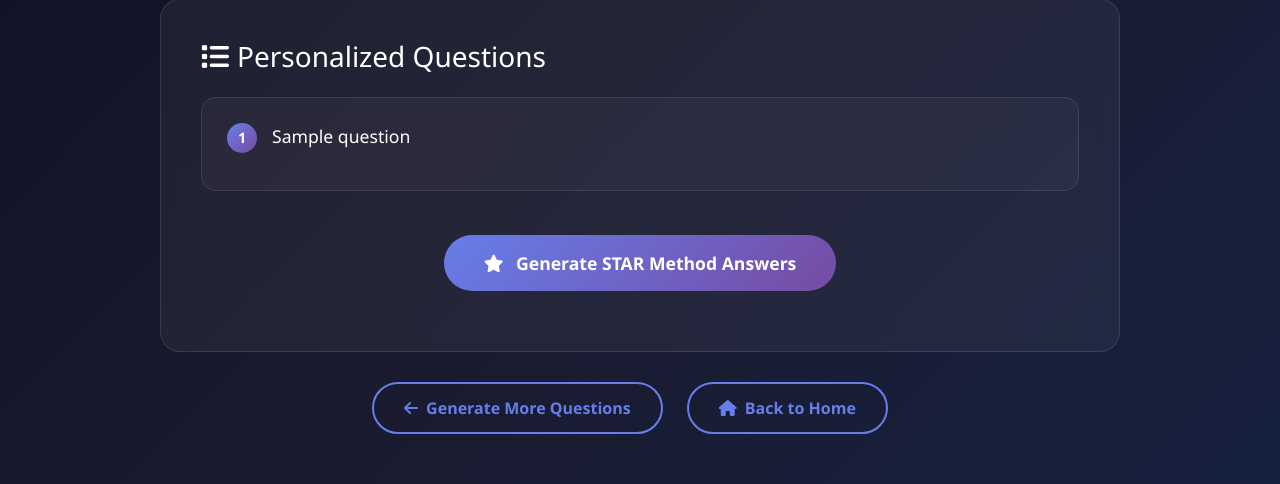
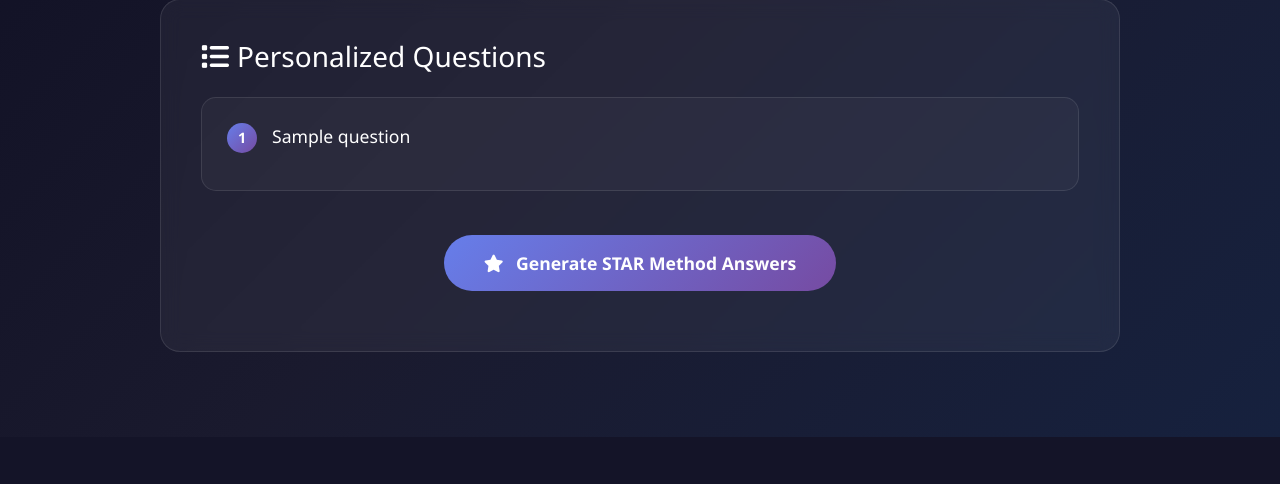
Before and after one commit to Pranjallshinde/CVGuru.Ai, a Flask app: template templates/questions_result.html in a window 1280 px wide. Shown: the part 363-847 px from the top of the page. After the commit the page ends 800 px from the top, so only its background shows below. Run offline with Flask 3, Linux system fonts and the light colour scheme; the template is opened without the code that fills it: most values are stand-ins (such as "Sample title", 1, 10 or a date in 2020).

Commit message:
Update questions_result.html

```diff
--- a/templates/questions_result.html
+++ b/templates/questions_result.html
@@ -249,14 +249,7 @@
             </div>
         </div>
 
-        <div class="text-center">
-            <a href="{{ url_for('predict') }}" class="back-btn">
-                <i class="fas fa-arrow-left me-2"></i>Generate More Questions
-            </a>
-            <a href="{{ url_for('index') }}" class="back-btn">
-                <i class="fas fa-home me-2"></i>Back to Home
-            </a>
-        </div>
+
     </div>
 
     <script>
```
